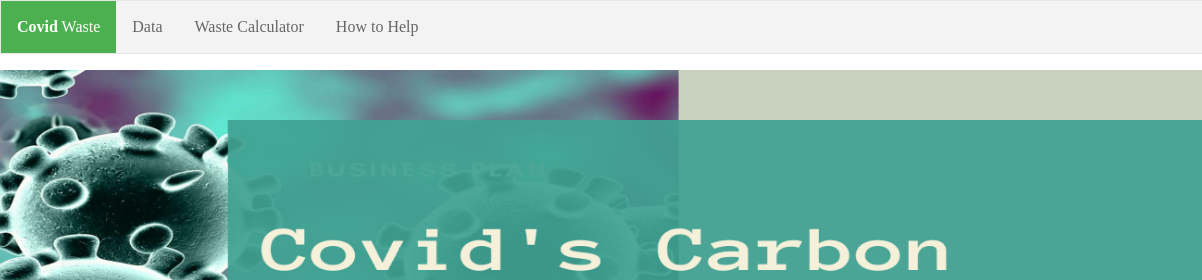
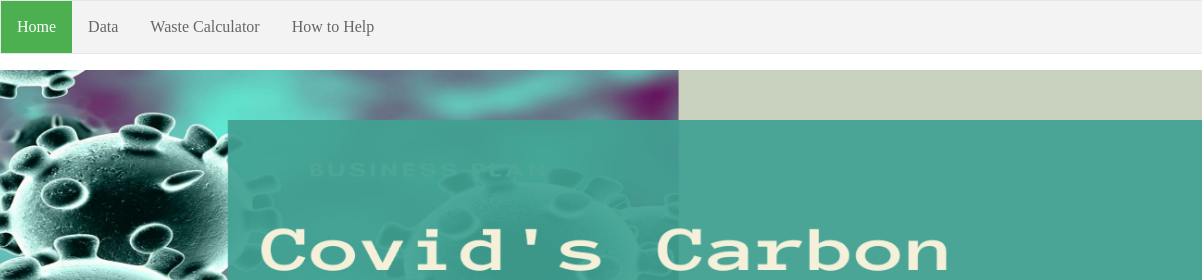
Before and after one commit to mariamkhan-dev/sustainabilitywithcovid19, a plain HTML site: page index.html in a window 1280 px wide. Shown: the top 280 px of the page, 0-1202 px from the left. Drawn offline with nearby package versions, Linux system fonts and the light colour scheme.

Commit message:
Update index.html

```diff
--- a/index.html
+++ b/index.html
@@ -17,7 +17,7 @@
   </head>
   <body>
     <ul>
-      <li><a class="active" href="index.html"><b>Covid</b> Waste</a></li>
+      <li><a class="active" href="index.html">Home</a></li>
       <li><a href="PickCountry.html">Data</a></li>
       <li><a href="offset.html">Waste Calculator</a></li>
       <li><a href="help.html">How to Help</a></li>
```
